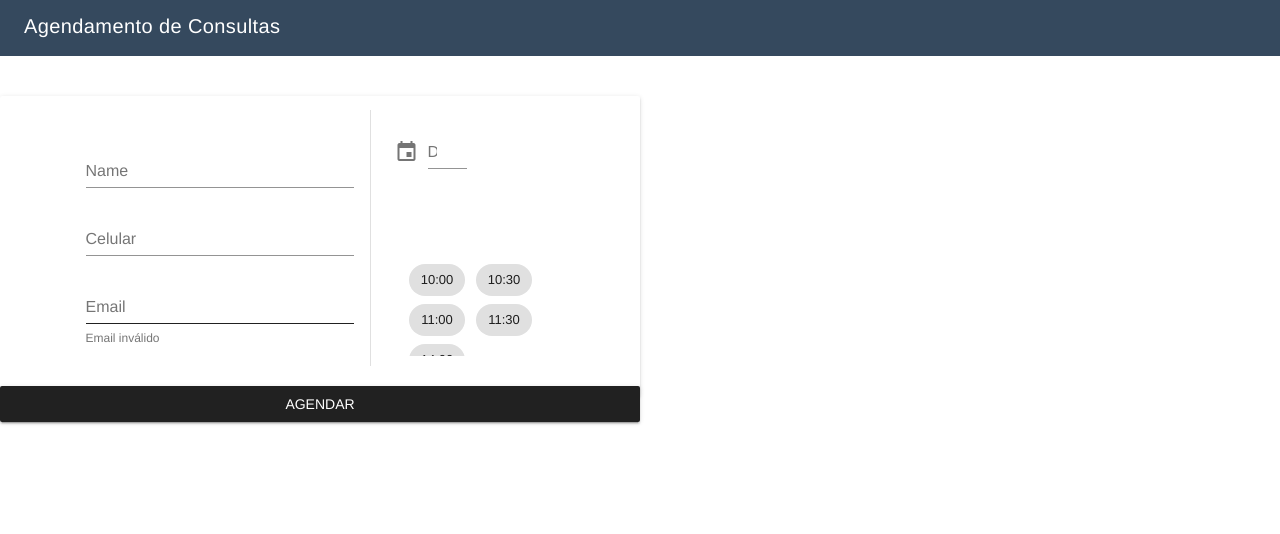
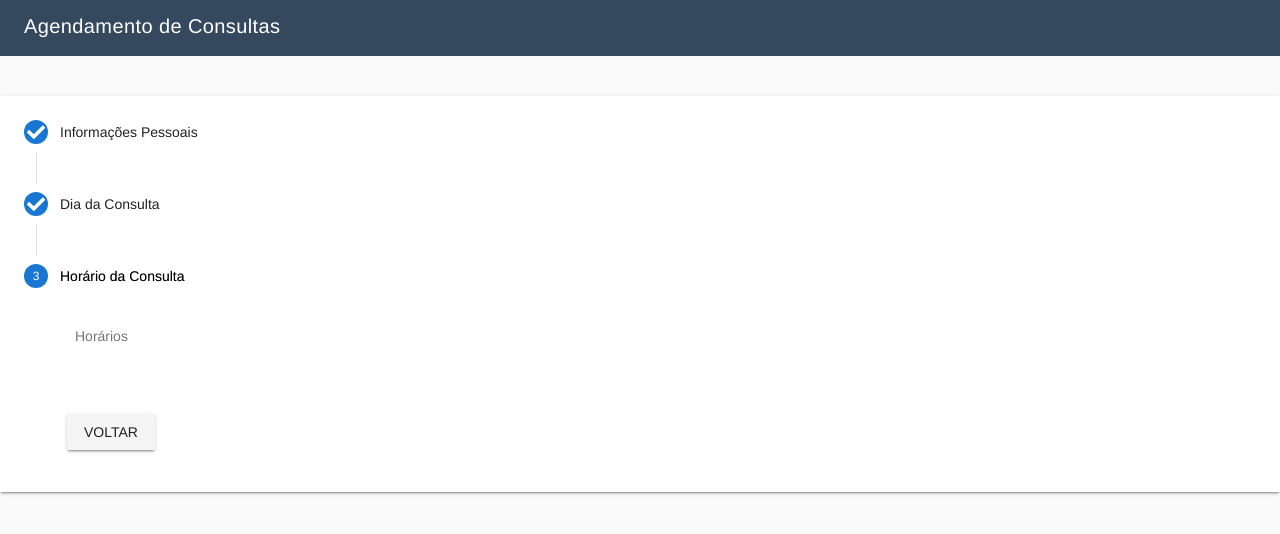
Before and after one commit to philipguedes/agendamento-de-consultas, a Vue app: page /#/appointment in a window 1280 px wide. Shown: the top 534 px of the page. Built offline with nearby package versions, Linux system fonts and the light colour scheme.

Commit message:
cria mais uma porrada de coisa, login component, rota para agenda. inicia a refatoracao final 2

```diff
--- a/src/App.vue
+++ b/src/App.vue
@@ -1,12 +1,12 @@
 <template>
-  <div id="app">
+  <v-app>
     <header>
       <span>Agendamento de Consultas</span>
     </header>
     <main>
       <router-view></router-view>
     </main>
-  </div>
+  </v-app>
 </template>
 
 <script>
--- a/src/api/index.js
+++ b/src/api/index.js
@@ -2,15 +2,15 @@ import axios from 'axios'
 import qs from 'qs'
 import { apiUrl } from './config'
 
-async function getAgenda () {
-  let response
+async function getAgenda (date) {
+  const queryString = qs.stringify({ date })
   try {
-    response = await axios.get(`${apiUrl}/agenda`)
-  } catch (err) {
-    response = {}
-    console.log(err)
+    const { data } = await axios.get(`${apiUrl}/agenda?${queryString}`)
+    return data
+  } catch (error) {
+    console.log(error)
+    return []
   }
-  return response
 }
 
 async function postSelectedAppointment ({ date, time }) {
--- /dev/null
+++ b/src/components/LoadingComponent.vue
@@ -0,0 +1,21 @@
+<template>
+  <v-dialog v-model="loading" persistent no-click-animation width="50%">
+    <v-card>
+      <v-card-text>
+        <v-progress-linear :indeterminate="true" color="primary"></v-progress-linear>
+      </v-card-text>
+    </v-card>
+  </v-dialog>
+</template>
+
+<script>
+export default {
+  name: 'loading-component',
+  data () {
+    return {}
+  },
+  props: {
+    loading: Boolean
+  }
+}
+</script>
--- a/src/main.js
+++ b/src/main.js
@@ -9,14 +9,11 @@ import router from './router'
 // import 'bootstrap-vue/dist/bootstrap-vue.css'
 import 'vuetify/dist/vuetify.min.css'
 
-import colors from 'vuetify/es5/util/colors'
+// import colors from 'vuetify/es5/util/colors'
 
 // Vue.use(BootstrapVue)
 Vue.use(Vuetify, {
-  iconfont: 'fa4',
-  primary: colors.red.darken1,
-  secondary: colors.red.lighten4, // #FFCDD2
-  accent: colors.indigo.base // #3F51B5
+  iconfont: 'fa4'
 })
 Vue.config.productionTip = false
 
--- a/src/pages/Appointment.vue
+++ b/src/pages/Appointment.vue
@@ -1,29 +1,121 @@
 <template>
-  <v-card class="appointment">
-    <v-layout row wrap align-center justify-center>
-      <!-- <v-flex> -->
-        <user-info></user-info>
-      <!-- </v-flex> -->
-      <v-divider vertical></v-divider>
-      <!-- <v-flex> -->
-        <scheduling></scheduling>
-      <!-- </v-flex> -->
-    </v-layout>
-    <v-btn block color="secondary" dark>Agendar</v-btn>
-  </v-card>
+  <div>
+    <loading-component :loading="loading"></loading-component>
+
+    <v-stepper v-model="current" vertical>
+
+      <v-stepper-step :complete="current > 1" step="1">Informações Pessoais</v-stepper-step>
+      <v-stepper-content step="1">
+        <v-layout column>
+          <v-flex xs6>
+            <user-info :user="user"></user-info>
+          </v-flex>
+          <v-flex xs2 align-self-end>
+          <v-btn
+          @click="current += 1"
+          >Próximo Passo</v-btn>
+          </v-flex>
+        </v-layout>
+      </v-stepper-content>
+
+      <v-stepper-step :complete="current > 2" step="2">Dia da Consulta</v-stepper-step>
+      <v-stepper-content step="2">
+        <v-layout column>
+
+          <v-flex xs6>
+            <v-date-picker class="elevation-1" v-model="date" color="green lighten-1" header-color="black"></v-date-picker>
+          </v-flex>
+
+          <v-flex xs2 align-self-end>
+            <v-btn @click="current += 1">Próximo Passo</v-btn>
+          </v-flex>
+
+        </v-layout>
+      </v-stepper-content>
+
+      <v-stepper-step :complete="current > 3" step="3">Horário da Consulta</v-stepper-step>
+      <v-stepper-content step="3">
+        <v-layout column>
+          <v-item-group>
+            <v-subheader>Horários</v-subheader>
+            <v-container>
+              <v-layout row>
+                <v-flex
+                  v-for="it in items"
+                  :key="it"
+                  xs2>
+                  <v-item>
+                    <v-chip
+                      slot-scope="{ active }"
+                      :selected="active"
+                      v-on:click="select(it)">
+                      {{ it }}
+                    </v-chip>
+                  </v-item>
+                </v-flex>
+              </v-layout>
+            </v-container>
+          </v-item-group>
+          <v-flex xs2 align-self-start>
+            <v-btn @click="current -= 1">Voltar</v-btn>
+          </v-flex>
+        </v-layout>
+      </v-stepper-content>
+    </v-stepper>
+  </div>
 </template>
 
 <script>
 import Scheduling from '../views/appointment/Scheduling'
 import UserInfo from '../views/appointment/UserInfo'
+import LoadingComponent from '@/components/LoadingComponent'
+import moment from 'moment-timezone'
+import _ from 'lodash'
+import Api from '@/api/index'
 
 export default {
   name: 'appointment',
   data () {
-    return {}
+    return {
+      current: 3,
+      date: moment().toISOString().substr(0, 10),
+      user: {},
+      items: [],
+      loading: false
+    }
+  },
+  computed: {
+    parsedDate () {
+      return moment(this.date).tz('America/Sao_Paulo').format('YYYY-MM-DD')
+    }
+  },
+  watch: {
+    current (value) {
+      if (value === 3) {
+        Api.getAgenda(this.parsedDate).then(this.fillItems)
+      }
+    }
+  },
+  methods: {
+    fillItems (appointments) {
+      const items = []
+      _.forEach(appointments, (a) => {
+        const parsed = moment(a).tz('America/Sao_Paulo').format('HH:mm')
+        items.push(parsed)
+      })
+      this.items = items
+    },
+    createAppointment () {
+      console.log('creating appointment')
+      // pega a data, as informações do usuario e manda
+    },
+    select (hour) {
+      console.log(`select: ${hour}`)
+    }
+
   },
   components: {
-    Scheduling, UserInfo
+    Scheduling, UserInfo, LoadingComponent
   }
 }
 </script>
--- a/src/views/admin/AppointmentTable.vue
+++ b/src/views/admin/AppointmentTable.vue
@@ -54,9 +54,10 @@
         color="green"
         class="white--text"
         :loading="loading1"
-        :disabled="disabled"
+        :disabled="openDisabled"
         @click="openRows">
-        Liberar
+        Abrir
+        <v-icon dark right>check_circle</v-icon>
       </v-btn>
       <v-btn
         color="red"
@@ -64,7 +65,7 @@
         :loading="loading2"
         :disabled="disabled || true"
         @click="closeRows">
-        Fechar Horário
+        Fechar
         <v-icon dark right>remove_circle</v-icon>
       </v-btn>
     </v-card-actions>
@@ -95,7 +96,7 @@ export default {
           value: 'hour'
         },
         {
-          text: 'Disponível', // aberto ou fechado
+          text: 'Aberto', // aberto ou fechado
           value: 'available'
         }
       ],
@@ -118,8 +119,7 @@ export default {
         '13:30',
         '14:30',
         '15:30',
-        '16:30',
-        '17:30'
+        '16:30'
       ],
       items: []
     }
@@ -133,6 +133,9 @@ export default {
     },
     zero () {
       return moment(this.date).tz('America/Sao_Paulo').startOf('day')
+    },
+    openDisabled () {
+
     }
   },
   watch: {
@@ -147,7 +150,7 @@ export default {
       })
       _.forEach(this.template, (h) => {
         if (_.isEmpty(this.currentItems[h])) {
-          items.push({ hour: h, available: true })
+          items.push({ hour: h, available: false })
         }
       })
       this.items = items
--- a/src/views/appointment/UserInfo.vue
+++ b/src/views/appointment/UserInfo.vue
@@ -1,24 +1,23 @@
 <template>
-  <div class="info">
   <v-form
     ref="form"
     v-model="form"
     class="pa-3 pt-4"
   >
     <v-text-field
-        v-model="name"
+      v-model="user.name"
       :rules="[rules.name, rules.length(3)]"
       regular
       label="Name"
     ></v-text-field>
     <v-text-field
-        v-model="phone"
+      v-model="user.phone"
       regular
       label="Celular"
       mask="(##) # ####-####"
     ></v-text-field>
     <v-text-field
-        v-model="email"
+      v-model="user.email"
       :rules="[rules.email]"
       regular
       label="Email"
@@ -26,7 +25,6 @@
       error
     ></v-text-field>
   </v-form>
-  </div>
 </template>
 
 <script>
@@ -47,7 +45,8 @@ export default {
       }
     }
   },
-  methods: {
+  props: {
+    user: Object
   },
   components: {
   }
```
Lines whose indentation alone changed are shown as unchanged.
